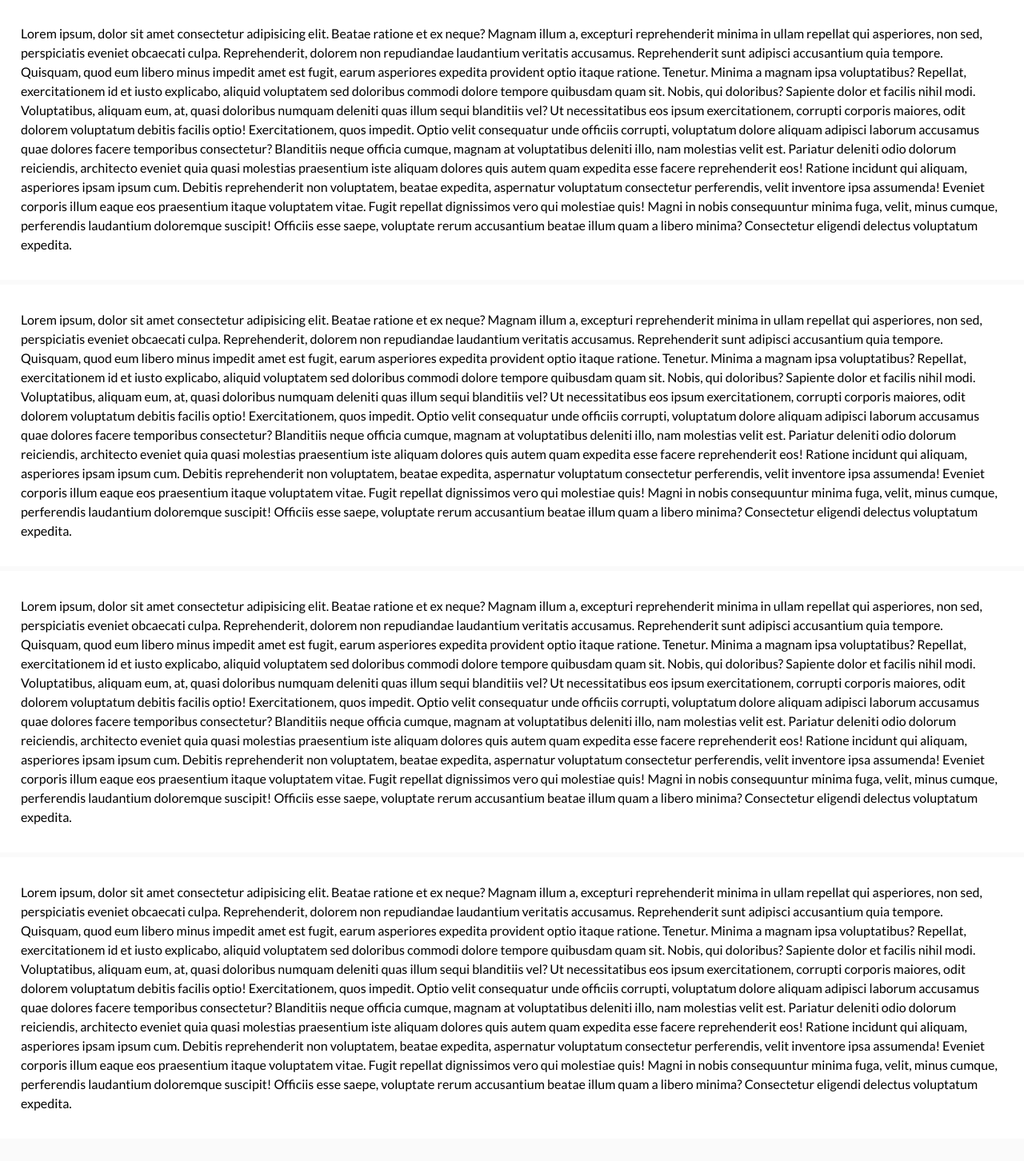
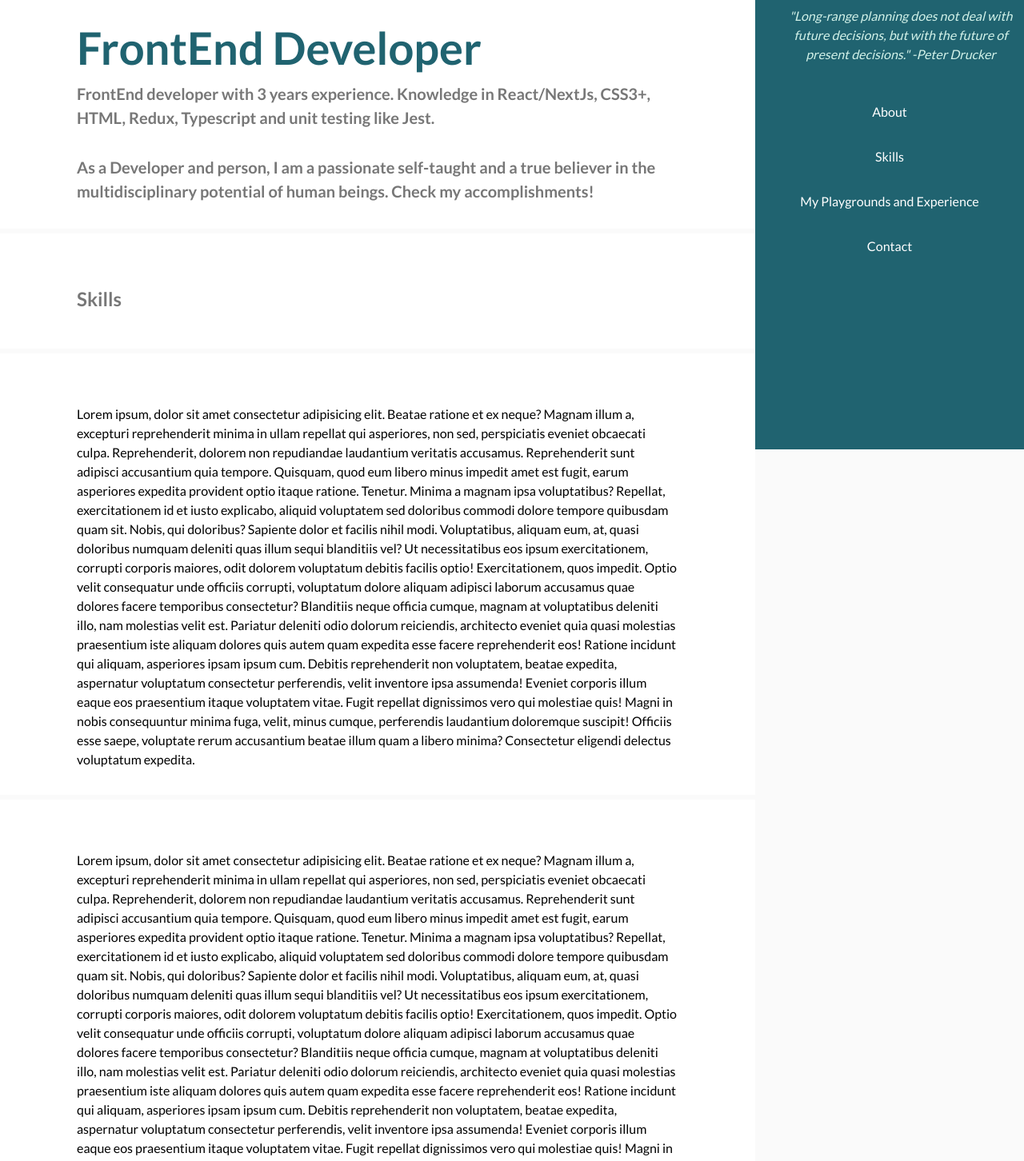
Before and after one commit to fcxmarquez/portfolio-2023, a Next.js app: page / in a window 1280 px wide. Shown: the part 238-1690 px from the top of the page at 80% size. Before the commit the page ends 1668 px from the top, so only its background shows below. Built offline with nearby package versions, Linux system fonts and the light colour scheme.

Commit message:
Styled about section

```diff
--- a/components/Layout/layout.styles.ts
+++ b/components/Layout/layout.styles.ts
@@ -1,3 +1,37 @@
 import styled from "styled-components";
+import { systemDesign } from "@/styles/vars";
+import { navMenuVars } from "@/components/NavMenu/navMenu.styles";
 
-export const LayoutWrapper = styled.div``;
+export const LayoutWrapper = styled.div`
+  h2 {
+    font-size: 2.5rem;
+  }
+
+  .about {
+    p {
+      font-size: 1.25rem;
+      font-weight: 700;
+    }
+
+    p:first-of-type {
+      margin-bottom: 2rem;
+    }
+  }
+
+  @media (min-width: ${systemDesign.breakpoints.tablet}) {
+    h2 {
+      font-size: 3rem;
+    }
+  }
+
+  @media (min-width: ${systemDesign.breakpoints.desktop}) {
+    padding-right: ${navMenuVars.navMenuDesktopWidth};
+    h2 {
+      font-size: 3.5rem;
+    }
+  }
+
+  @media (min-width: ${systemDesign.breakpoints.largeDesktop}) {
+    padding-right: ${navMenuVars.navMenuLargeDesktopWidth};
+  }
+`;
--- a/components/Nav/nav.styles.ts
+++ b/components/Nav/nav.styles.ts
@@ -35,6 +35,8 @@ export const NavWrapper = styled.nav`
   }
 
   @media (min-width: ${systemDesign.breakpoints.desktop}) {
+    display: none;
+
     .hamburger-icon {
       display: none;
     }
--- a/components/NavMenu/navMenu.styles.ts
+++ b/components/NavMenu/navMenu.styles.ts
@@ -1,5 +1,10 @@
 import styled from "styled-components";
 import { systemDesign } from "@/styles/vars";
+
+export const navMenuVars = {
+  navMenuDesktopWidth: "21rem",
+  navMenuLargeDesktopWidth: "24rem",
+};
 
 export const NavMenuWrapper = styled.section`
   display: block;
@@ -52,14 +57,12 @@ export const NavMenuWrapper = styled.section`
 
   .sections {
     ul {
-      display: flex;
-      flex-direction: column;
-      justify-content: center;
-      align-items: center;
-
       li {
         height: 3.5rem;
         color: #ffffff;
+        display: flex;
+        justify-content: center;
+        align-items: center;
       }
 
       li.active {
@@ -85,6 +88,9 @@ export const NavMenuWrapper = styled.section`
   }
 
   @media (min-width: ${systemDesign.breakpoints.desktop}) {
+    width: ${navMenuVars.navMenuDesktopWidth};
+    transform: translateX(0);
+
     .header {
       width: 22.75rem;
 
@@ -94,4 +100,12 @@ export const NavMenuWrapper = styled.section`
       }
     }
   }
+
+  @media (min-width: ${systemDesign.breakpoints.largeDesktop}) {
+    width: ${navMenuVars.navMenuLargeDesktopWidth};
+
+    h1 {
+      font-size: 1.75rem;
+    }
+  }
 `;
--- a/components/Section/Section.tsx
+++ b/components/Section/Section.tsx
@@ -1,6 +1,18 @@
-import { ReactNode } from "react";
+import { ReactNode, FC } from "react";
 import { SectionWrapper } from "./section.styles";
 
-export const Section = ({ children }: { children: ReactNode }) => {
-  return <SectionWrapper className="bg-white">{children}</SectionWrapper>;
+type SectionProps = {
+  children: ReactNode;
+} & React.HTMLAttributes<HTMLDivElement>;
+
+export const Section: FC<SectionProps> = (props) => {
+  const { children, className } = props;
+
+  const combinedClassNames = ["bg-white", className].filter(Boolean).join(" ");
+
+  return (
+    <SectionWrapper {...props} className={combinedClassNames}>
+      {children}
+    </SectionWrapper>
+  );
 };
--- a/components/Section/section.styles.ts
+++ b/components/Section/section.styles.ts
@@ -2,6 +2,48 @@ import { systemDesign } from "@/styles/vars";
 import styled from "styled-components";
 
 export const SectionWrapper = styled.section`
-  padding: 2rem ${systemDesign.paddingApplication};
+  padding: 2rem ${systemDesign.paddingApplicationMobile};
   margin-bottom: 0.375rem;
+
+  h3,
+  h4,
+  h5,
+  p {
+    color: #777777;
+  }
+
+  h3 {
+    font-size: 1.5rem;
+    font-weight: 700;
+    margin-bottom: 0.75rem;
+  }
+
+  h4 {
+    font-weight: 700;
+  }
+
+  li {
+    color: #888888;
+  }
+
+  @media (min-width: ${systemDesign.breakpoints.tablet}) {
+    padding-top: 4rem;
+    padding-bottom: 2rem;
+    padding-left: ${systemDesign.paddingApplicationTablet};
+    padding-right: ${systemDesign.paddingApplicationTablet};
+  }
+
+  @media (min-width: ${systemDesign.breakpoints.desktop}) {
+    padding-left: ${systemDesign.paddingApplicationDesktop};
+    padding-right: ${systemDesign.paddingApplicationDesktop};
+  }
+
+  @media (min-width: ${systemDesign.breakpoints.largeDesktop}) {
+    padding-left: ${systemDesign.paddingApplicationLargeDesktop};
+    padding-right: ${systemDesign.paddingApplicationLargeDesktop};
+
+    h3 {
+      font-size: 2rem;
+    }
+  }
 `;
--- a/pages/_app.tsx
+++ b/pages/_app.tsx
@@ -1,6 +1,11 @@
 import "@/styles/globals.css";
 import type { AppProps } from "next/app";
+import { Layout } from "@/components/Layout/Layout";
 
 export default function App({ Component, pageProps }: AppProps) {
-  return <Component {...pageProps} />;
+  return (
+    <Layout>
+      <Component {...pageProps} />
+    </Layout>
+  );
 }
--- a/pages/index.tsx
+++ b/pages/index.tsx
@@ -1,119 +1,76 @@
-import { Layout } from "@/components/Layout/Layout";
 import { Section } from "@/components/Section/Section";
 
 export default function Home() {
   return (
     <>
-      <Layout>
+      <Section id="about" className="about">
+        <h2 className="font-bold text-green">FrontEnd Developer</h2>
+        <p>
+          FrontEnd developer with 3 years experience. Knowledge in React/NextJs, CSS3+,
+          HTML, Redux, Typescript and unit testing like Jest.
+        </p>
+        <p>
+          As a Developer and person, I am a passionate self-taught and a true believer in
+          the multidisciplinary potential of human beings. Check my accomplishments!
+        </p>
+      </Section>
       <Section>
-          Lorem ipsum, dolor sit amet consectetur adipisicing elit. Beatae ratione et ex
-          neque? Magnam illum a, excepturi reprehenderit minima in ullam repellat qui
-          asperiores, non sed, perspiciatis eveniet obcaecati culpa. Reprehenderit,
-          dolorem non repudiandae laudantium veritatis accusamus. Reprehenderit sunt
-          adipisci accusantium quia tempore. Quisquam, quod eum libero minus impedit amet
-          est fugit, earum asperiores expedita provident optio itaque ratione. Tenetur.
-          Minima a magnam ipsa voluptatibus? Repellat, exercitationem id et iusto
-          explicabo, aliquid voluptatem sed doloribus commodi dolore tempore quibusdam
-          quam sit. Nobis, qui doloribus? Sapiente dolor et facilis nihil modi.
-          Voluptatibus, aliquam eum, at, quasi doloribus numquam deleniti quas illum sequi
-          blanditiis vel? Ut necessitatibus eos ipsum exercitationem, corrupti corporis
-          maiores, odit dolorem voluptatum debitis facilis optio! Exercitationem, quos
-          impedit. Optio velit consequatur unde officiis corrupti, voluptatum dolore
-          aliquam adipisci laborum accusamus quae dolores facere temporibus consectetur?
-          Blanditiis neque officia cumque, magnam at voluptatibus deleniti illo, nam
-          molestias velit est. Pariatur deleniti odio dolorum reiciendis, architecto
-          eveniet quia quasi molestias praesentium iste aliquam dolores quis autem quam
-          expedita esse facere reprehenderit eos! Ratione incidunt qui aliquam, asperiores
-          ipsam ipsum cum. Debitis reprehenderit non voluptatem, beatae expedita,
-          aspernatur voluptatum consectetur perferendis, velit inventore ipsa assumenda!
-          Eveniet corporis illum eaque eos praesentium itaque voluptatem vitae. Fugit
-          repellat dignissimos vero qui molestiae quis! Magni in nobis consequuntur minima
-          fuga, velit, minus cumque, perferendis laudantium doloremque suscipit! Officiis
-          esse saepe, voluptate rerum accusantium beatae illum quam a libero minima?
-          Consectetur eligendi delectus voluptatum expedita.
+        <h3>Skills</h3>
       </Section>
       <Section>
         Lorem ipsum, dolor sit amet consectetur adipisicing elit. Beatae ratione et ex
         neque? Magnam illum a, excepturi reprehenderit minima in ullam repellat qui
-          asperiores, non sed, perspiciatis eveniet obcaecati culpa. Reprehenderit,
-          dolorem non repudiandae laudantium veritatis accusamus. Reprehenderit sunt
-          adipisci accusantium quia tempore. Quisquam, quod eum libero minus impedit amet
-          est fugit, earum asperiores expedita provident optio itaque ratione. Tenetur.
-          Minima a magnam ipsa voluptatibus? Repellat, exercitationem id et iusto
-          explicabo, aliquid voluptatem sed doloribus commodi dolore tempore quibusdam
-          quam sit. Nobis, qui doloribus? Sapiente dolor et facilis nihil modi.
-          Voluptatibus, aliquam eum, at, quasi doloribus numquam deleniti quas illum sequi
-          blanditiis vel? Ut necessitatibus eos ipsum exercitationem, corrupti corporis
-          maiores, odit dolorem voluptatum debitis facilis optio! Exercitationem, quos
-          impedit. Optio velit consequatur unde officiis corrupti, voluptatum dolore
-          aliquam adipisci laborum accusamus quae dolores facere temporibus consectetur?
-          Blanditiis neque officia cumque, magnam at voluptatibus deleniti illo, nam
-          molestias velit est. Pariatur deleniti odio dolorum reiciendis, architecto
-          eveniet quia quasi molestias praesentium iste aliquam dolores quis autem quam
-          expedita esse facere reprehenderit eos! Ratione incidunt qui aliquam, asperiores
-          ipsam ipsum cum. Debitis reprehenderit non voluptatem, beatae expedita,
-          aspernatur voluptatum consectetur perferendis, velit inventore ipsa assumenda!
-          Eveniet corporis illum eaque eos praesentium itaque voluptatem vitae. Fugit
-          repellat dignissimos vero qui molestiae quis! Magni in nobis consequuntur minima
-          fuga, velit, minus cumque, perferendis laudantium doloremque suscipit! Officiis
-          esse saepe, voluptate rerum accusantium beatae illum quam a libero minima?
-          Consectetur eligendi delectus voluptatum expedita.
+        asperiores, non sed, perspiciatis eveniet obcaecati culpa. Reprehenderit, dolorem
+        non repudiandae laudantium veritatis accusamus. Reprehenderit sunt adipisci
+        accusantium quia tempore. Quisquam, quod eum libero minus impedit amet est fugit,
+        earum asperiores expedita provident optio itaque ratione. Tenetur. Minima a magnam
+        ipsa voluptatibus? Repellat, exercitationem id et iusto explicabo, aliquid
+        voluptatem sed doloribus commodi dolore tempore quibusdam quam sit. Nobis, qui
+        doloribus? Sapiente dolor et facilis nihil modi. Voluptatibus, aliquam eum, at,
+        quasi doloribus numquam deleniti quas illum sequi blanditiis vel? Ut
+        necessitatibus eos ipsum exercitationem, corrupti corporis maiores, odit dolorem
+        voluptatum debitis facilis optio! Exercitationem, quos impedit. Optio velit
+        consequatur unde officiis corrupti, voluptatum dolore aliquam adipisci laborum
+        accusamus quae dolores facere temporibus consectetur? Blanditiis neque officia
+        cumque, magnam at voluptatibus deleniti illo, nam molestias velit est. Pariatur
+        deleniti odio dolorum reiciendis, architecto eveniet quia quasi molestias
+        praesentium iste aliquam dolores quis autem quam expedita esse facere
+        reprehenderit eos! Ratione incidunt qui aliquam, asperiores ipsam ipsum cum.
+        Debitis reprehenderit non voluptatem, beatae expedita, aspernatur voluptatum
+        consectetur perferendis, velit inventore ipsa assumenda! Eveniet corporis illum
+        eaque eos praesentium itaque voluptatem vitae. Fugit repellat dignissimos vero qui
+        molestiae quis! Magni in nobis consequuntur minima fuga, velit, minus cumque,
+        perferendis laudantium doloremque suscipit! Officiis esse saepe, voluptate rerum
+        accusantium beatae illum quam a libero minima? Consectetur eligendi delectus
+        voluptatum expedita.
       </Section>
       <Section>
         Lorem ipsum, dolor sit amet consectetur adipisicing elit. Beatae ratione et ex
         neque? Magnam illum a, excepturi reprehenderit minima in ullam repellat qui
-          asperiores, non sed, perspiciatis eveniet obcaecati culpa. Reprehenderit,
-          dolorem non repudiandae laudantium veritatis accusamus. Reprehenderit sunt
-          adipisci accusantium quia tempore. Quisquam, quod eum libero minus impedit amet
-          est fugit, earum asperiores expedita provident optio itaque ratione. Tenetur.
-          Minima a magnam ipsa voluptatibus? Repellat, exercitationem id et iusto
-          explicabo, aliquid voluptatem sed doloribus commodi dolore tempore quibusdam
-          quam sit. Nobis, qui doloribus? Sapiente dolor et facilis nihil modi.
-          Voluptatibus, aliquam eum, at, quasi doloribus numquam deleniti quas illum sequi
-          blanditiis vel? Ut necessitatibus eos ipsum exercitationem, corrupti corporis
-          maiores, odit dolorem voluptatum debitis facilis optio! Exercitationem, quos
-          impedit. Optio velit consequatur unde officiis corrupti, voluptatum dolore
-          aliquam adipisci laborum accusamus quae dolores facere temporibus consectetur?
-          Blanditiis neque officia cumque, magnam at voluptatibus deleniti illo, nam
-          molestias velit est. Pariatur deleniti odio dolorum reiciendis, architecto
-          eveniet quia quasi molestias praesentium iste aliquam dolores quis autem quam
-          expedita esse facere reprehenderit eos! Ratione incidunt qui aliquam, asperiores
-          ipsam ipsum cum. Debitis reprehenderit non voluptatem, beatae expedita,
-          aspernatur voluptatum consectetur perferendis, velit inventore ipsa assumenda!
-          Eveniet corporis illum eaque eos praesentium itaque voluptatem vitae. Fugit
-          repellat dignissimos vero qui molestiae quis! Magni in nobis consequuntur minima
-          fuga, velit, minus cumque, perferendis laudantium doloremque suscipit! Officiis
-          esse saepe, voluptate rerum accusantium beatae illum quam a libero minima?
-          Consectetur eligendi delectus voluptatum expedita.
+        asperiores, non sed, perspiciatis eveniet obcaecati culpa. Reprehenderit, dolorem
+        non repudiandae laudantium veritatis accusamus. Reprehenderit sunt adipisci
+        accusantium quia tempore. Quisquam, quod eum libero minus impedit amet est fugit,
+        earum asperiores expedita provident optio itaque ratione. Tenetur. Minima a magnam
+        ipsa voluptatibus? Repellat, exercitationem id et iusto explicabo, aliquid
+        voluptatem sed doloribus commodi dolore tempore quibusdam quam sit. Nobis, qui
+        doloribus? Sapiente dolor et facilis nihil modi. Voluptatibus, aliquam eum, at,
+        quasi doloribus numquam deleniti quas illum sequi blanditiis vel? Ut
+        necessitatibus eos ipsum exercitationem, corrupti corporis maiores, odit dolorem
+        voluptatum debitis facilis optio! Exercitationem, quos impedit. Optio velit
+        consequatur unde officiis corrupti, voluptatum dolore aliquam adipisci laborum
+        accusamus quae dolores facere temporibus consectetur? Blanditiis neque officia
+        cumque, magnam at voluptatibus deleniti illo, nam molestias velit est. Pariatur
+        deleniti odio dolorum reiciendis, architecto eveniet quia quasi molestias
+        praesentium iste aliquam dolores quis autem quam expedita esse facere
+        reprehenderit eos! Ratione incidunt qui aliquam, asperiores ipsam ipsum cum.
+        Debitis reprehenderit non voluptatem, beatae expedita, aspernatur voluptatum
+        consectetur perferendis, velit inventore ipsa assumenda! Eveniet corporis illum
+        eaque eos praesentium itaque voluptatem vitae. Fugit repellat dignissimos vero qui
+        molestiae quis! Magni in nobis consequuntur minima fuga, velit, minus cumque,
+        perferendis laudantium doloremque suscipit! Officiis esse saepe, voluptate rerum
+        accusantium beatae illum quam a libero minima? Consectetur eligendi delectus
+        voluptatum expedita.
       </Section>
-        <Section>
-          Lorem ipsum, dolor sit amet consectetur adipisicing elit. Beatae ratione et ex
-          neque? Magnam illum a, excepturi reprehenderit minima in ullam repellat qui
-          asperiores, non sed, perspiciatis eveniet obcaecati culpa. Reprehenderit,
-          dolorem non repudiandae laudantium veritatis accusamus. Reprehenderit sunt
-          adipisci accusantium quia tempore. Quisquam, quod eum libero minus impedit amet
-          est fugit, earum asperiores expedita provident optio itaque ratione. Tenetur.
-          Minima a magnam ipsa voluptatibus? Repellat, exercitationem id et iusto
-          explicabo, aliquid voluptatem sed doloribus commodi dolore tempore quibusdam
-          quam sit. Nobis, qui doloribus? Sapiente dolor et facilis nihil modi.
-          Voluptatibus, aliquam eum, at, quasi doloribus numquam deleniti quas illum sequi
-          blanditiis vel? Ut necessitatibus eos ipsum exercitationem, corrupti corporis
-          maiores, odit dolorem voluptatum debitis facilis optio! Exercitationem, quos
-          impedit. Optio velit consequatur unde officiis corrupti, voluptatum dolore
-          aliquam adipisci laborum accusamus quae dolores facere temporibus consectetur?
-          Blanditiis neque officia cumque, magnam at voluptatibus deleniti illo, nam
-          molestias velit est. Pariatur deleniti odio dolorum reiciendis, architecto
-          eveniet quia quasi molestias praesentium iste aliquam dolores quis autem quam
-          expedita esse facere reprehenderit eos! Ratione incidunt qui aliquam, asperiores
-          ipsam ipsum cum. Debitis reprehenderit non voluptatem, beatae expedita,
-          aspernatur voluptatum consectetur perferendis, velit inventore ipsa assumenda!
-          Eveniet corporis illum eaque eos praesentium itaque voluptatem vitae. Fugit
-          repellat dignissimos vero qui molestiae quis! Magni in nobis consequuntur minima
-          fuga, velit, minus cumque, perferendis laudantium doloremque suscipit! Officiis
-          esse saepe, voluptate rerum accusantium beatae illum quam a libero minima?
-          Consectetur eligendi delectus voluptatum expedita.
-        </Section>
-      </Layout>
     </>
   );
 }
--- a/styles/vars.ts
+++ b/styles/vars.ts
@@ -1,9 +1,13 @@
 export const systemDesign = {
-  paddingApplication: "1.625rem",
+  paddingApplicationMobile: "1.625rem",
+  paddingApplicationTablet: "4em",
+  paddingApplicationDesktop: "6em",
+  paddingApplicationLargeDesktop: "8em",
 
   breakpoints: {
     mobile: "320px",
     tablet: "768px",
     desktop: "1024px",
+    largeDesktop: "1440px",
   },
 };
--- a/tailwind.config.js
+++ b/tailwind.config.js
@@ -22,6 +22,7 @@ module.exports = {
       primary: "#777",
       secondary: "#888888",
       white: "#ffffff",
+      green: "#206370",
     },
     fontFamily: {
       primary: ["Lato", "sans-serif"],
```
Also changed, not shown: components/Header/header.styles.ts (+7 -0 lines). Lines whose indentation alone changed are shown as unchanged.
